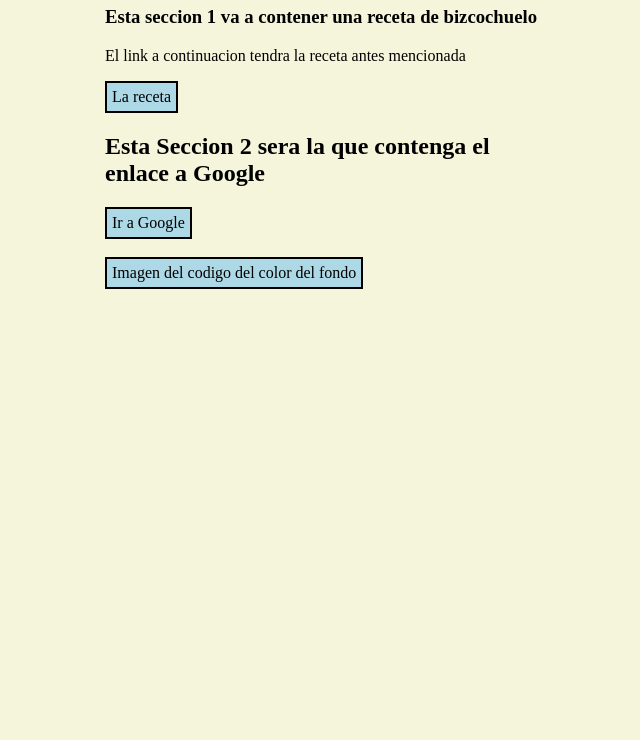
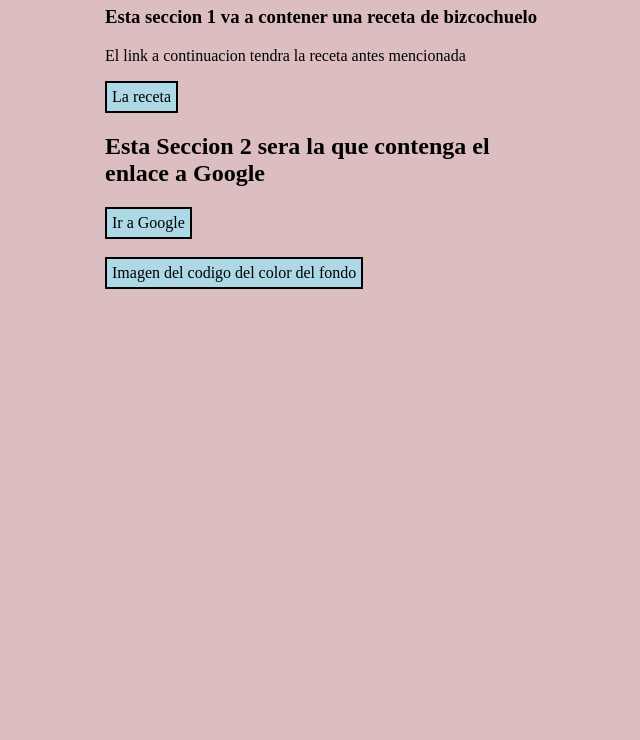
Before and after one commit to la-mas-fachera/html2, a plain HTML site: page punto2index.html in a window 1280 px wide. Shown: the part 60-800 px from the top of the page, without its empty margins (310-950 px from the left). Drawn offline with Linux system fonts and the light colour scheme.

Commit message:
Update punto2index.html

```diff
--- a/punto2index.html
+++ b/punto2index.html
@@ -5,7 +5,7 @@
 <style>
 
 body {
-    background-color: #F5F5DC ;
+    background-color: #DDBEC0  ;
   }
 
 
```
